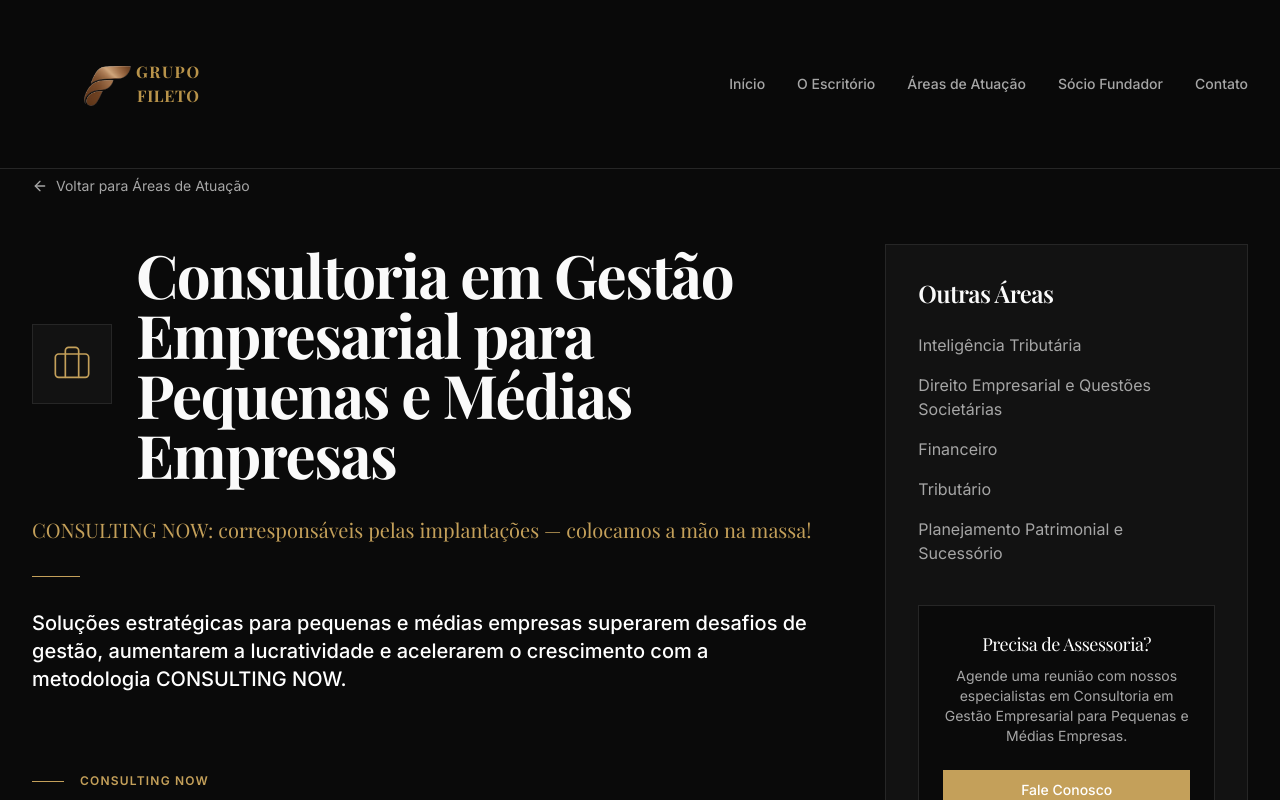
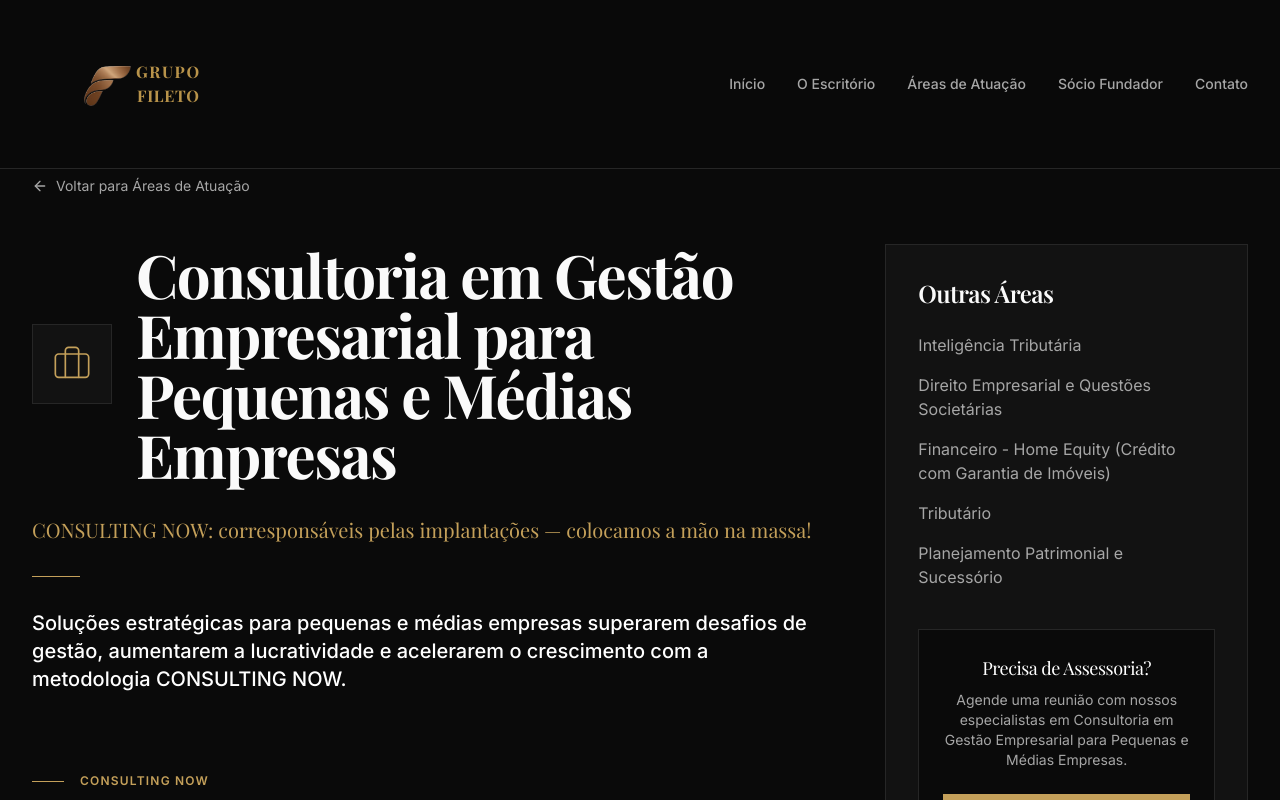
Before and after one commit to claudiofileto-lgtm/grupo-fileto-cdh77id9i, a React (Vite) app: page /areas/consultoria-gestao-empresarial in a window 1280 px wide. Shown: the top 800 px of the page. Built offline with nearby package versions, Linux system fonts and the light colour scheme; a web font is replaced by a local one.

Commit message:
Atualizar título da área Financeiro para Financeiro - Home Equity (Crédito com Garantia de Imóveis)

```diff
--- a/src/data/content.ts
+++ b/src/data/content.ts
@@ -254,7 +254,7 @@ export const practiceAreas: PracticeArea[] = [
   {
     id: '3',
     slug: 'financeiro',
-    title: 'Financeiro',
+    title: 'Financeiro - Home Equity (Crédito com Garantia de Imóveis)',
     icon: 'DollarSign',
     description:
       'Home Equity (Crédito com Garantia de Imóveis) para empresas, empresários, pessoas físicas e condomínios.',
```
Also changed, not shown: .skip.config.json.
